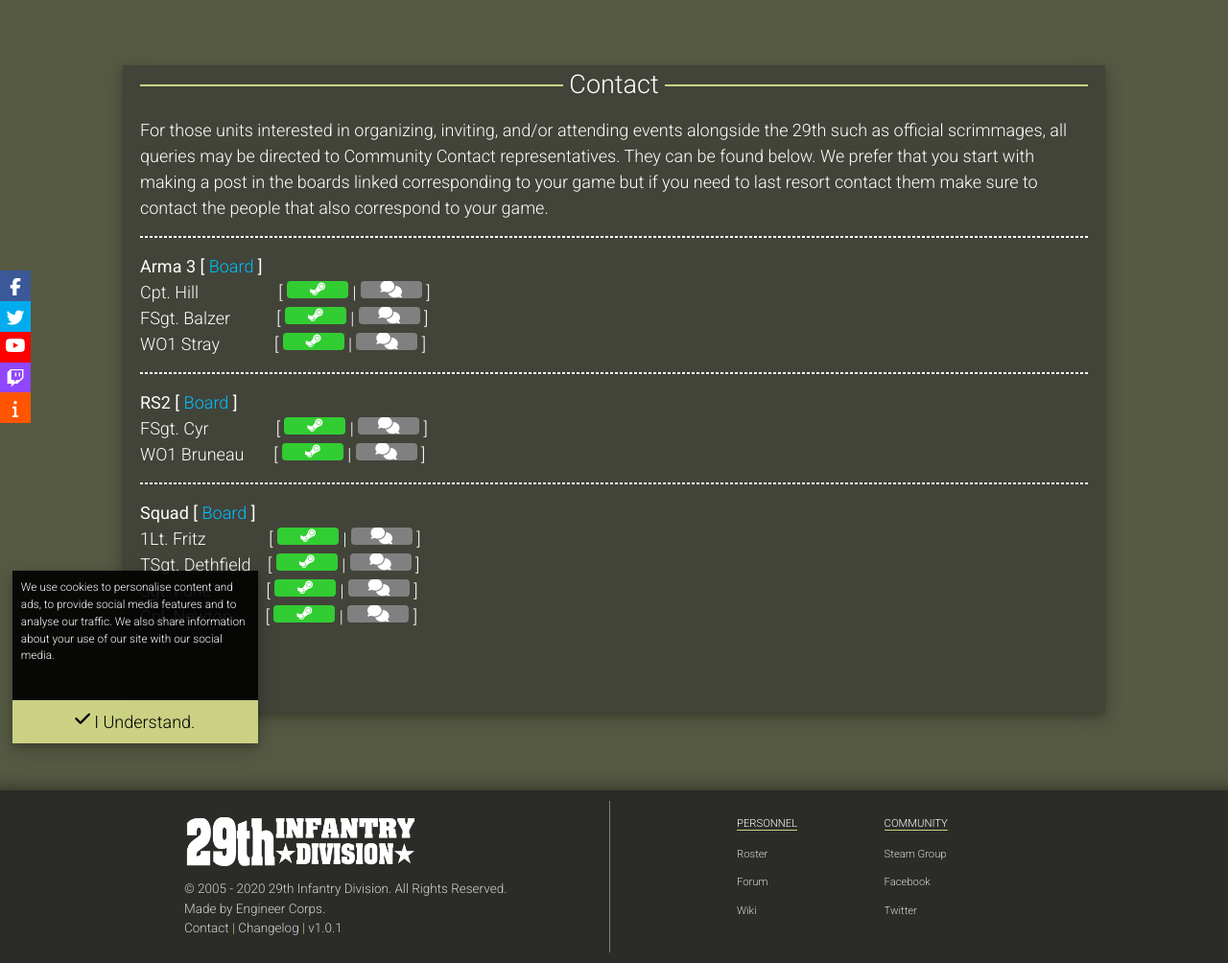
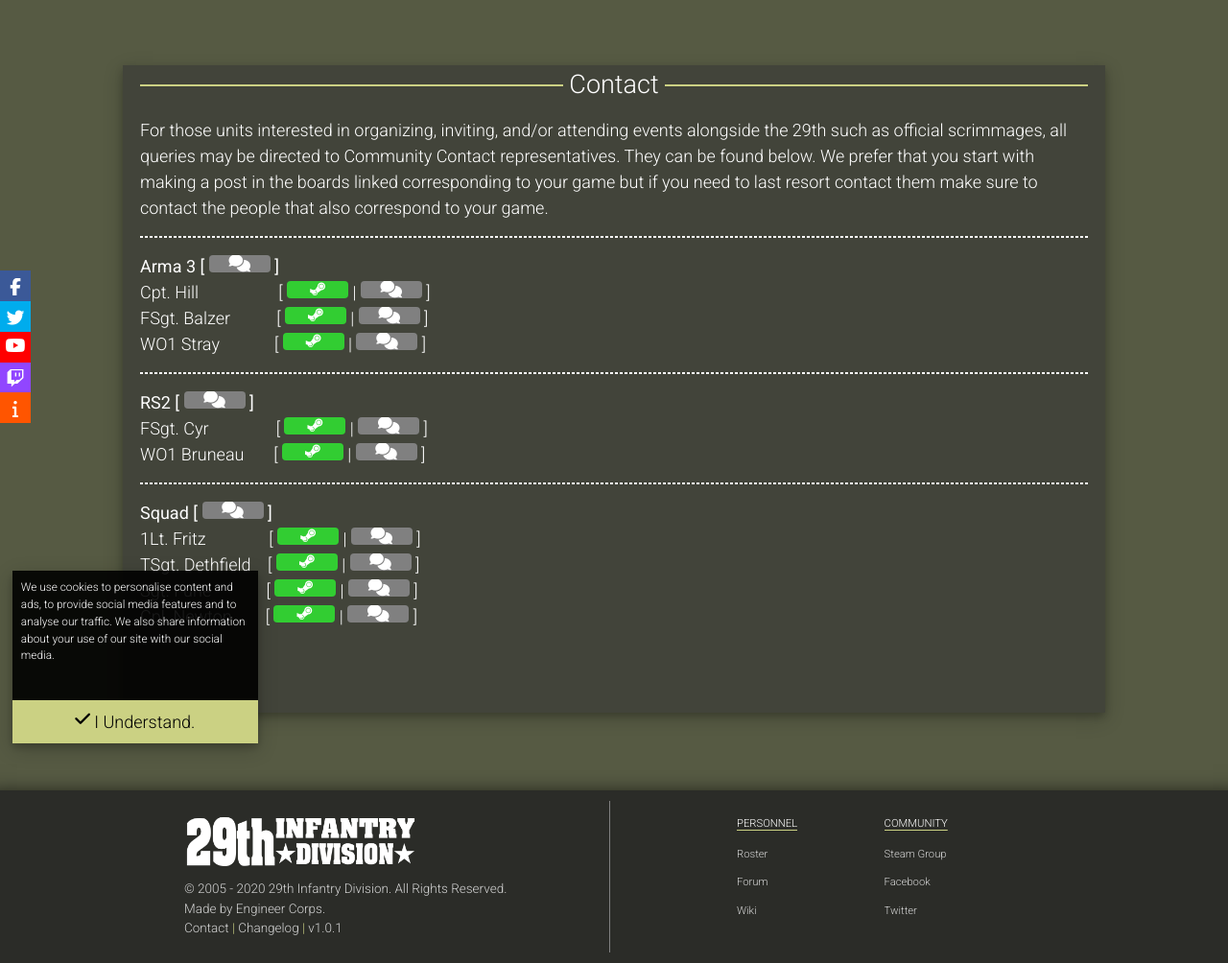
Before and after one commit to Xegion/29th.github.io, a Jekyll site: the page built from contact.html, in a window 1280 px wide, cut to the strip 112-1116 px from the top of the page. Shown: the whole strip at 96% size. Built offline with Jekyll 4.4.1, drawn with Linux system fonts in a browser that asks for light colours; nearby versions of some CDN libraries.

Commit message:
Add files via upload

```diff
--- a/contact.html
+++ b/contact.html
@@ -16,7 +16,7 @@ title: Contact
 			MSgt. Conrad&nbsp;&nbsp;&nbsp;&nbsp;&nbsp;&nbsp;&nbsp;&nbsp;&nbsp;<a href="https://steamcommunity.com/id/VulgarPlatypus/" target="_blank"><span class="fab fa-steam-symbol steam-contact"></span></a> | <a href="https://forums.29th.org/profile/44/MSgt.%20Conrad" target="_blank"><span class="fa fa-comments profile-contact"></span></a>-->
 			<hr id="about_rules_divider_two">
 			<p class="cl-text-other">
-			<b>Arma 3 [ <a href="https://forums.29th.org/categories/%5Bpublic-relations%5D-arma-3" target="_blank">Board</a> ]</b>
+			<b>Arma 3 [ <a href="https://forums.29th.org/categories/%5Bpublic-relations%5D-arma-3" target="_blank"><span class="fa fa-comments profile-contact"></span></a> ]</b>
 			<br>
 			Cpt. Hill&nbsp;&nbsp;&nbsp;&nbsp;&nbsp;&nbsp;&nbsp;&nbsp;&nbsp;&nbsp;&nbsp;&nbsp;&nbsp;&nbsp;&nbsp;&nbsp;&nbsp;&nbsp;&nbsp;[ <a href="https://steamcommunity.com/id/rellikplug/" target="_blank"><span class="fab fa-steam-symbol steam-contact"></span></a> | <a href="https://forums.29th.org/profile/19/Cpt.%20Hill" target="_blank"><span class="fa fa-comments profile-contact"></span></a> ]
 			<br>
@@ -24,13 +24,13 @@ title: Contact
 			<br>
 			WO1 Stray&nbsp;&nbsp;&nbsp;&nbsp;&nbsp;&nbsp;&nbsp;&nbsp;&nbsp;&nbsp;&nbsp;&nbsp;&nbsp;[ <a href="https://steamcommunity.com/id/lordretro/" target="_blank"><span class="fab fa-steam-symbol steam-contact"></span></a> | <a href="https://forums.29th.org/profile/4345/WO1%20Stray" target="_blank"><span class="fa fa-comments profile-contact"></span></a> ]</p>
 			<hr id="about_rules_divider_two">
-			<p class="cl-text-other"><b>RS2 [ <a href="https://forums.29th.org/categories/%5Bpublic-relations%5D-rising-storm-2%3A-vietnam" target="_blank">Board</a> ]</b>
+			<p class="cl-text-other"><b>RS2 [ <a href="https://forums.29th.org/categories/%5Bpublic-relations%5D-rising-storm-2%3A-vietnam" target="_blank"><span class="fa fa-comments profile-contact"></span></a> ]</b>
 			<br>
 			FSgt. Cyr&nbsp;&nbsp;&nbsp;&nbsp;&nbsp;&nbsp;&nbsp;&nbsp;&nbsp;&nbsp;&nbsp;&nbsp;&nbsp;&nbsp;&nbsp;&nbsp;[ <a href="https://steamcommunity.com/id/yopuii/" target="_blank"><span class="fab fa-steam-symbol steam-contact"></span></a> | <a href="https://forums.29th.org/profile/14/FSgt.%20Cyr" target="_blank"><span class="fa fa-comments profile-contact"></span></a> ]
 			<br>
 			WO1 Bruneau&nbsp;&nbsp;&nbsp;&nbsp;&nbsp;&nbsp;&nbsp;[ <a href="https://steamcommunity.com/id/Bruneau/" target="_blank"><span class="fab fa-steam-symbol steam-contact"></span></a> | <a href="https://forums.29th.org/profile/4064/WO1%20Bruneau" target="_blank"><span class="fa fa-comments profile-contact"></span></a> ]</p>
 			<hr id="about_rules_divider_two">
-			<p class="cl-text-other"><b>Squad [ <a href="https://forums.29th.org/categories/%5Bpublic-relations%5D-squad" target="_blank">Board</a> ]</b>
+			<p class="cl-text-other"><b>Squad [ <a href="https://forums.29th.org/categories/%5Bpublic-relations%5D-squad" target="_blank"><span class="fa fa-comments profile-contact"></span></a> ]</b>
 			<br>
 			1Lt. Fritz&nbsp;&nbsp;&nbsp;&nbsp;&nbsp;&nbsp;&nbsp;&nbsp;&nbsp;&nbsp;&nbsp;&nbsp;&nbsp;&nbsp;&nbsp;[ <a href="https://steamcommunity.com/id/1740AlteFritz1786/" target="_blank"><span class="fab fa-steam-symbol steam-contact"></span></a> | <a href="https://forums.29th.org/profile/53/1Lt.%20Fritz" target="_blank"><span class="fa fa-comments profile-contact"></span></a> ]
 			<br>
```
